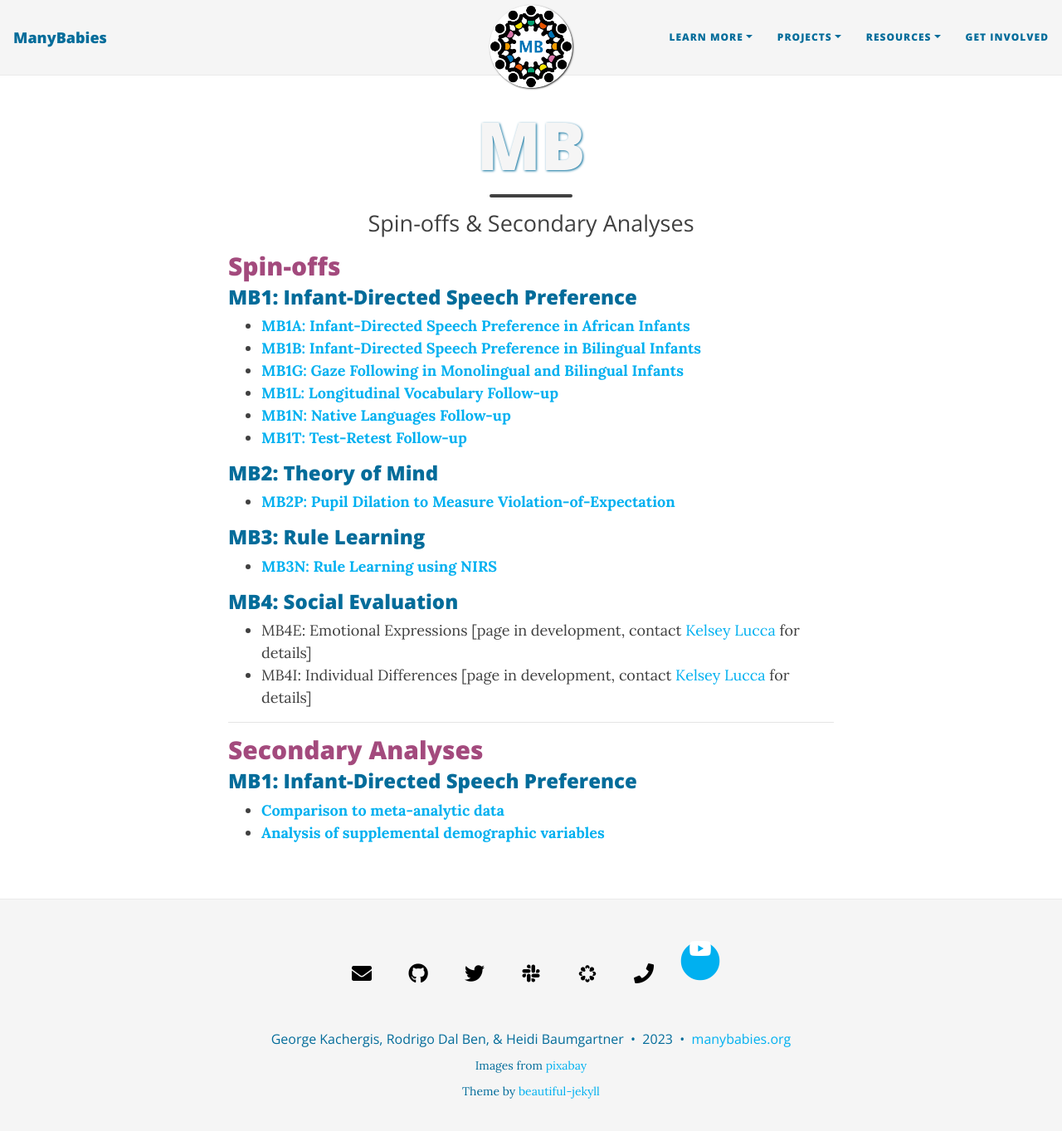
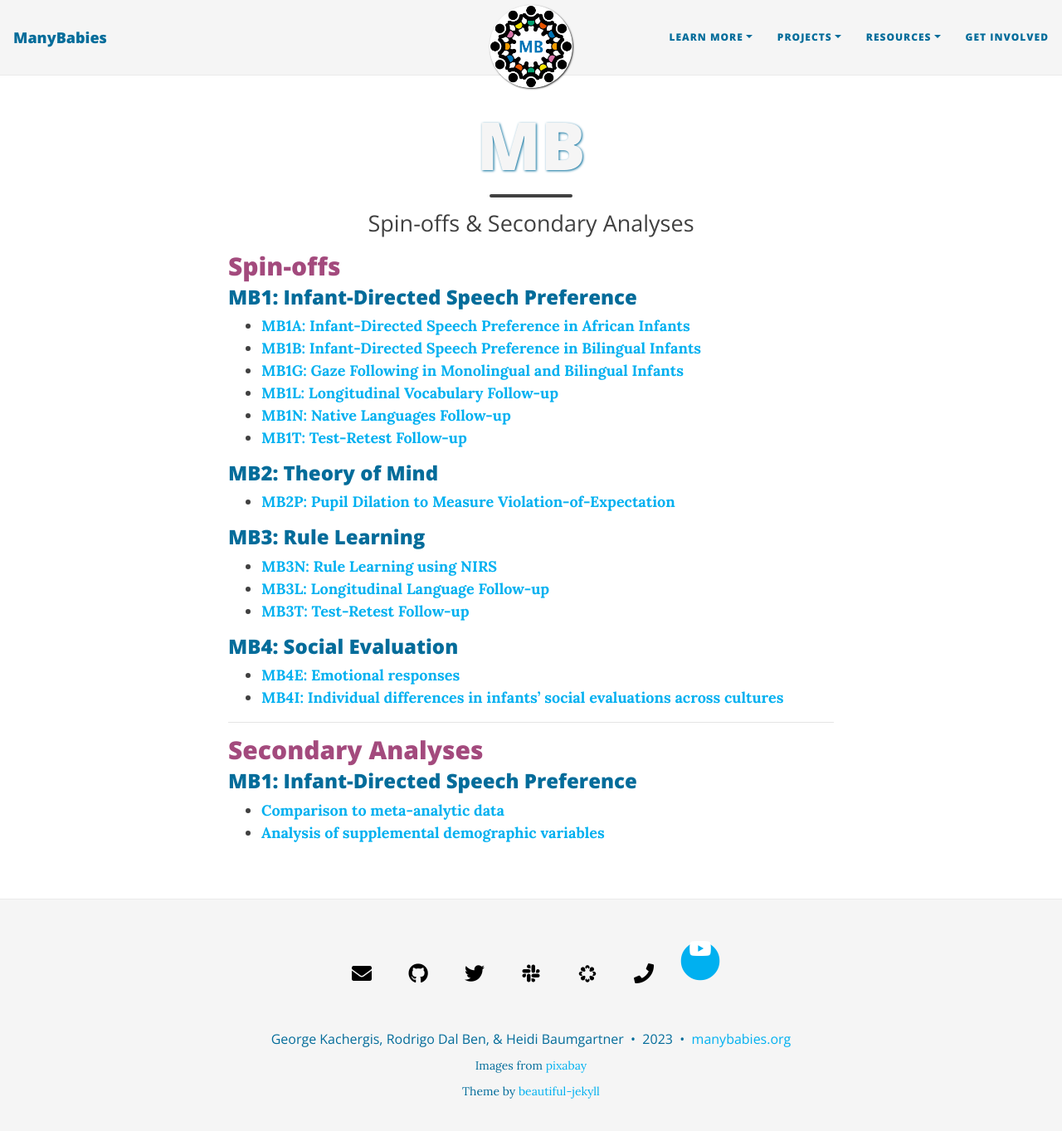
Before and after one commit to manybabies/manybabies.github.io, a Jekyll site: the page built from so_sa.md, in a window 1280 px wide and 1376 px high. Shown: the top 1363 px of the window at 83% size. Built offline with Jekyll 4.4.1, drawn with Linux system fonts in a browser that asks for light colours; nearby versions of some CDN libraries; some web fonts are replaced.

Commit message:
Update so_sa.md

```diff
--- a/so_sa.md
+++ b/so_sa.md
@@ -19,10 +19,12 @@ subtitle: Spin-offs & Secondary Analyses
 
 ### MB3: Rule Learning
 * [**MB3N: Rule Learning using NIRS**]({{site.baseurl}}/MB3N/)
+* [**MB3L: Longitudinal Language Follow-up**]({{site.baseurl}}/MB3L/)
+* [**MB3T: Test-Retest Follow-up**]({{site.baseurl}}/MB3T/)
 
 ### MB4: Social Evaluation
-* MB4E: Emotional Expressions [page in development, contact [Kelsey Lucca](mailto:klucca@asu.edu) for details]
-* MB4I: Individual Differences [page in development, contact [Kelsey Lucca](mailto:klucca@asu.edu) for details]
+* [**MB4E: Emotional responses**]({{site.baseurl}}/MB4E/)
+* [**MB4I: Individual differences in infants’ social evaluations across cultures**]({{site.baseurl}}/MB4I/)
 
 
 ***
```
